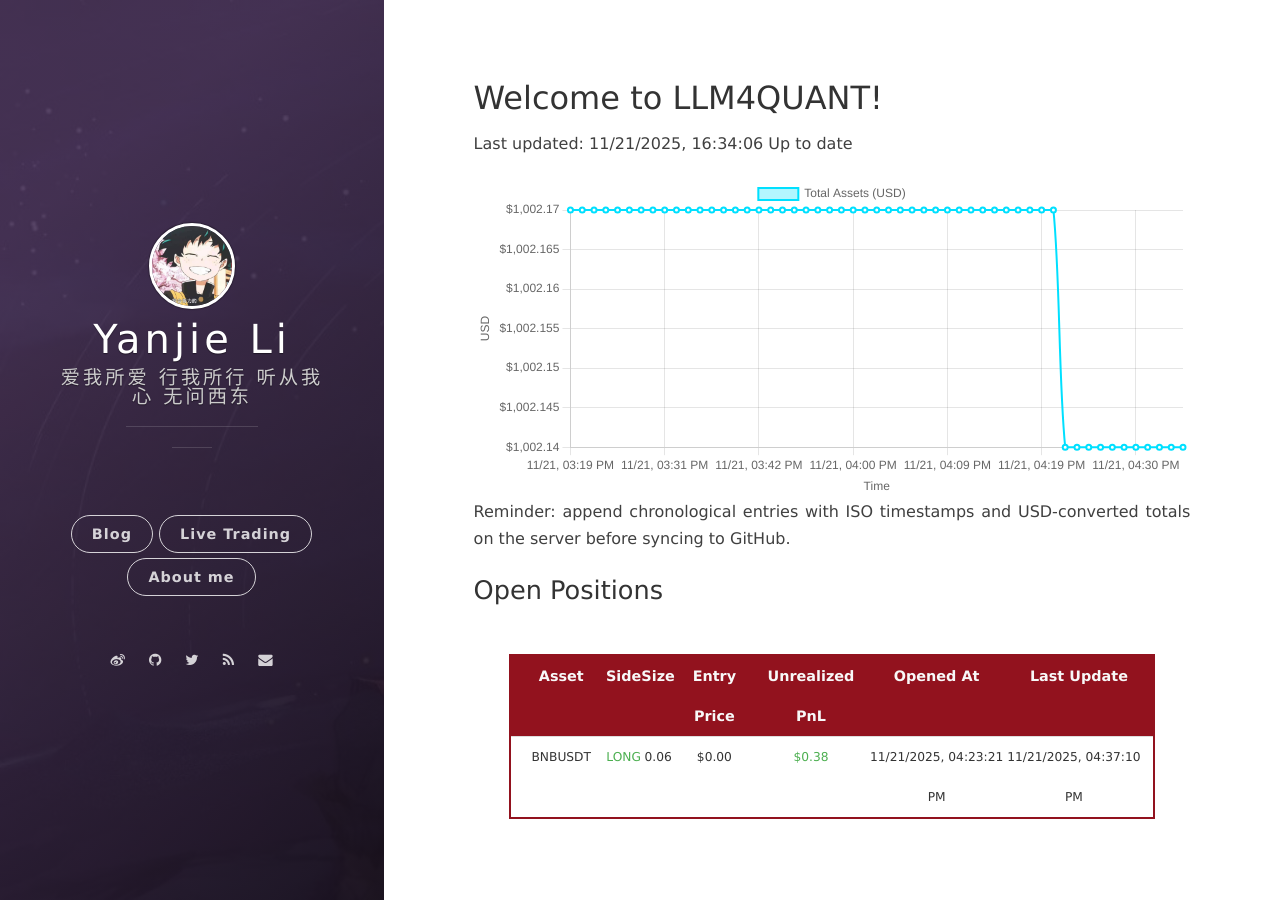
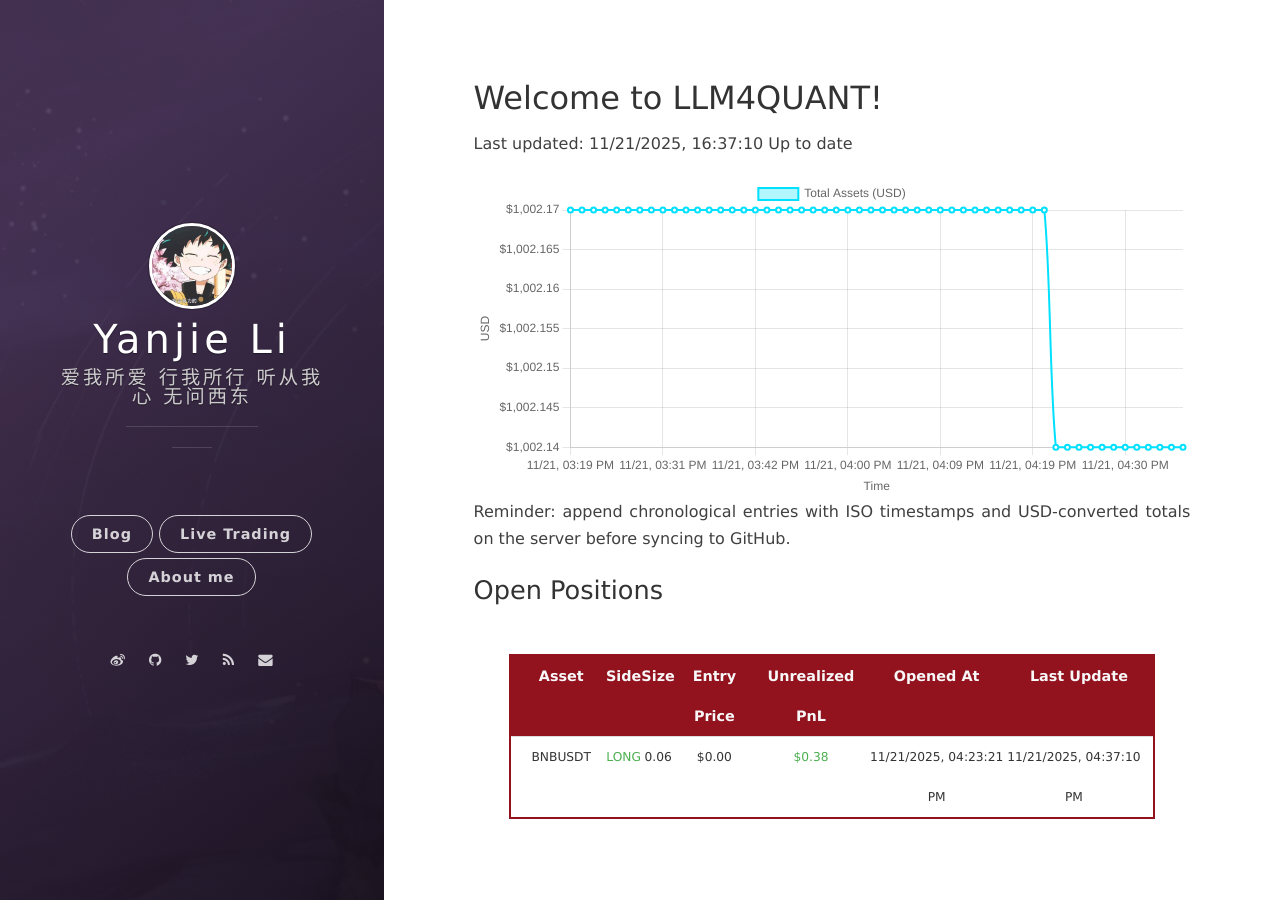
Before and after one commit to leeyegy/leeyegy.github.io, a Jekyll site: the page built from live-trading.html, in a window 1280 px wide. Built offline with Jekyll 4.4.1, drawn with Linux system fonts in a browser that asks for light colours; nearby versions of some CDN libraries.

Commit message:
AccountMonitor: update balance history 2025-11-22T00:37:10+08:00

```diff
--- a/assets/data/binance/balance-history.json
+++ b/assets/data/binance/balance-history.json
@@ -1,5 +1,5 @@
 {
-  "generatedAt": "2025-11-22T00:34:06+08:00",
+  "generatedAt": "2025-11-22T00:37:10+08:00",
   "asset": "total_usd_value",
   "history": [
     {
@@ -213,6 +213,10 @@
     {
       "timestamp": "2025-11-22T00:34:06+08:00",
       "totalUsd": 1002.14291411
+    },
+    {
+      "timestamp": "2025-11-22T00:37:10+08:00",
+      "totalUsd": 1002.14291411
     }
   ]
 }
```
